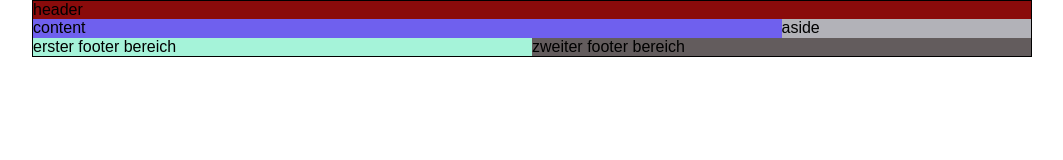
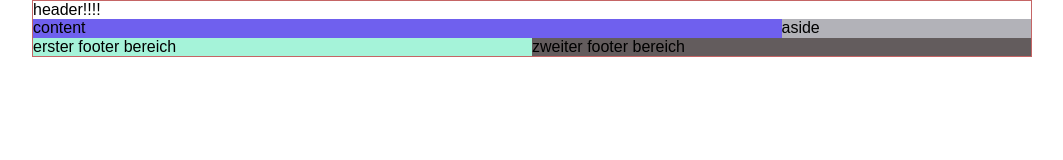
Before and after one commit to fastmick/css-grid, a plain HTML site: page src/index.html in a window 1280 px wide. Shown: the whole page, without its empty margins (108-1171 px from the left). Drawn offline with nearby package versions, Linux system fonts and the light colour scheme.

Commit message:
dummy version erstellt

```diff
--- a/src/index.html
+++ b/src/index.html
@@ -15,7 +15,7 @@
 <body>
     <div class="main-wrapper">
 
-        <header>header</header>
+        <header>header!!!!</header>
         <div class="content">content</div>
         <aside>aside</aside>
         <footer>
--- a/src/scss/_grid.scss
+++ b/src/scss/_grid.scss
@@ -1,5 +1,5 @@
 .main-wrapper {
-    border: 1px solid #000;
+    border: 1px solid rgb(197, 101, 101);
     display: -ms-grid;
     display: grid;
     // -ms-grid-rows: 1fr 1fr 1fr 1fr;
@@ -20,7 +20,7 @@ img {
 }
 
 header {
-    background-color: rgb(138, 11, 11);
+    background-color: rgb(255, 255, 255);
     -ms-grid-row: 1;
     grid-row: 1;
     -ms-grid-column: 1;
```
Also changed, not shown: src/css/main.css, src/scss/_grid.css, src/scss/_grid.min.css.
